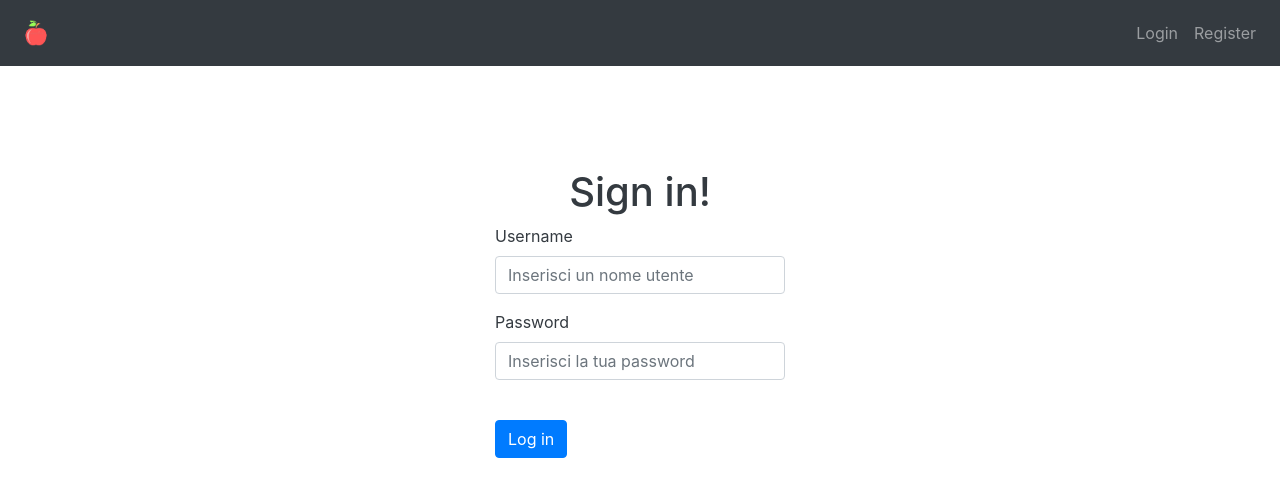
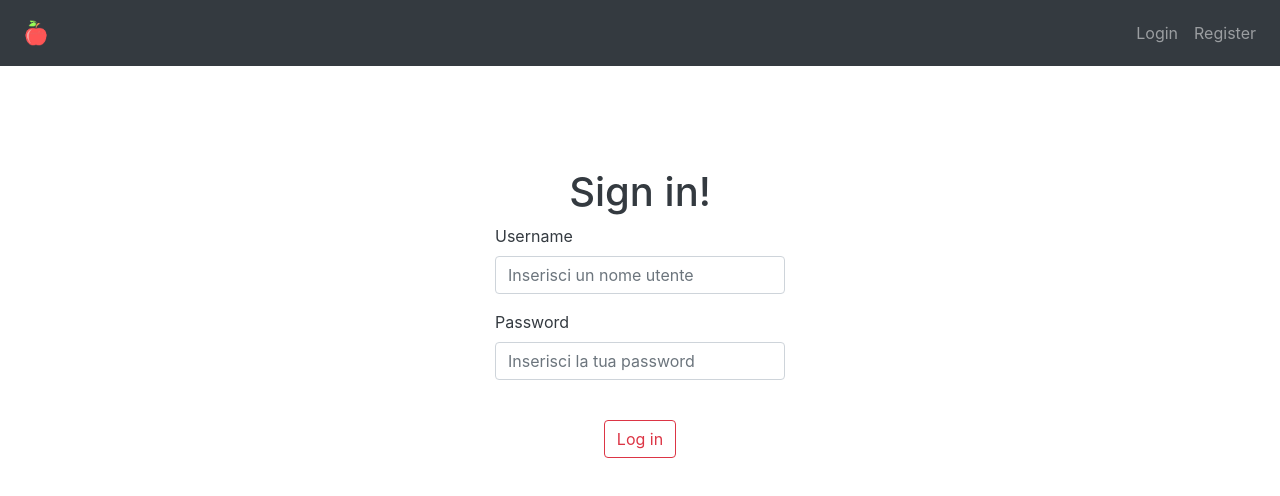
Before and after one commit to christian-abdel/shape, an Angular app in the folder shape/: page /login in a window 1280 px wide. Shown: the top 496 px of the page. Built offline with nearby package versions, Linux system fonts and the light colour scheme.

Commit message:
22-04-2021 14:25

```diff
--- a/shape/src/app/login/login.component.html
+++ b/shape/src/app/login/login.component.html
@@ -21,9 +21,9 @@
           </div>
 
           <br>
-
-          <button type="submit" class="btn btn-primary">Log in</button>
-
+          <div class = "text-center">
+            <button type="submit" class="btn btn-outline-danger">Log in</button>
+          </div>
       </form>
 
      <br>
--- a/shape/src/app/register/register.component.html
+++ b/shape/src/app/register/register.component.html
@@ -25,7 +25,7 @@
         </div>
 
         <div class = "text-center">
-          <button type="submit" class="btn btn-danger">Register</button>
+          <button type="submit" class="btn btn-outline-danger">Register</button>
         </div>
 
       </form>
```
